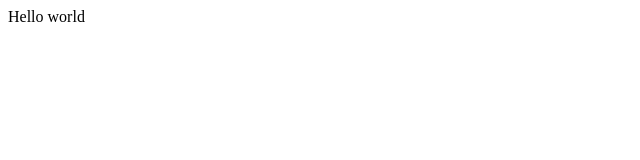
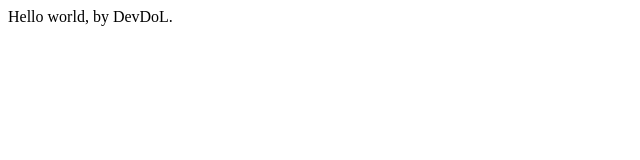
Before and after one commit to devdol/opentutorials-devdol, a plain HTML site: page index.html in a window 1280 px wide. Shown: the full height of the page, 0-640 px from the left. Drawn offline with Linux system fonts and the light colour scheme.

Commit message:
change index.html

```diff
--- a/index.html
+++ b/index.html
@@ -19,6 +19,6 @@
     </head>
 
     <body>
-        Hello world
+        Hello world, by DevDoL.
     </body>
 </html>
```
